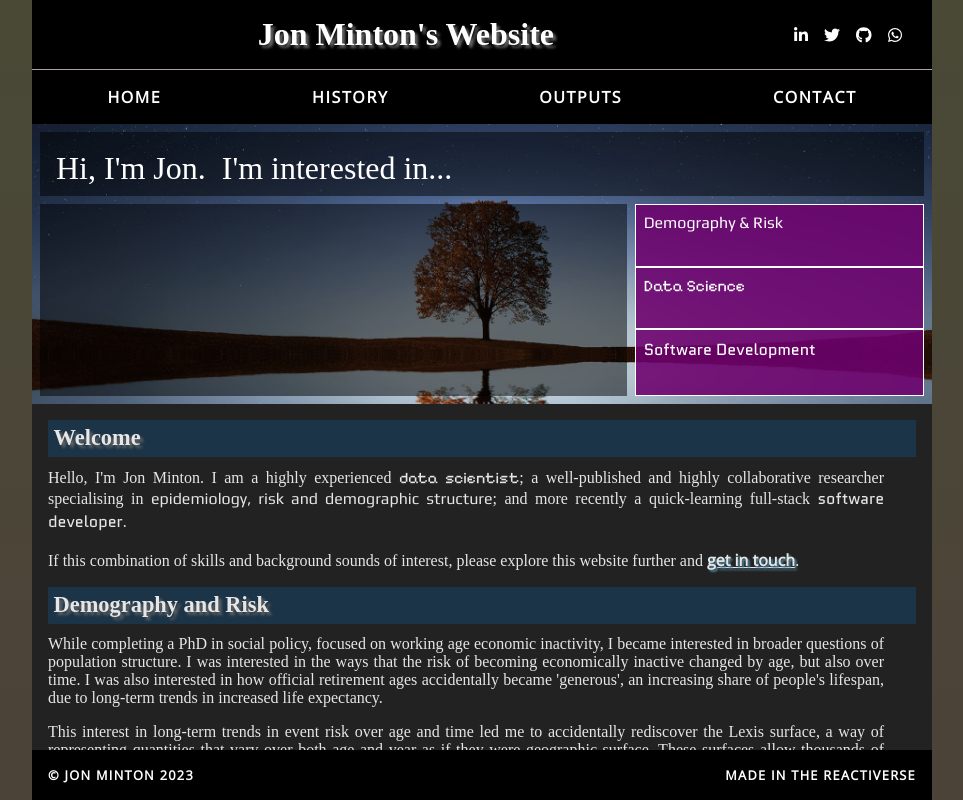
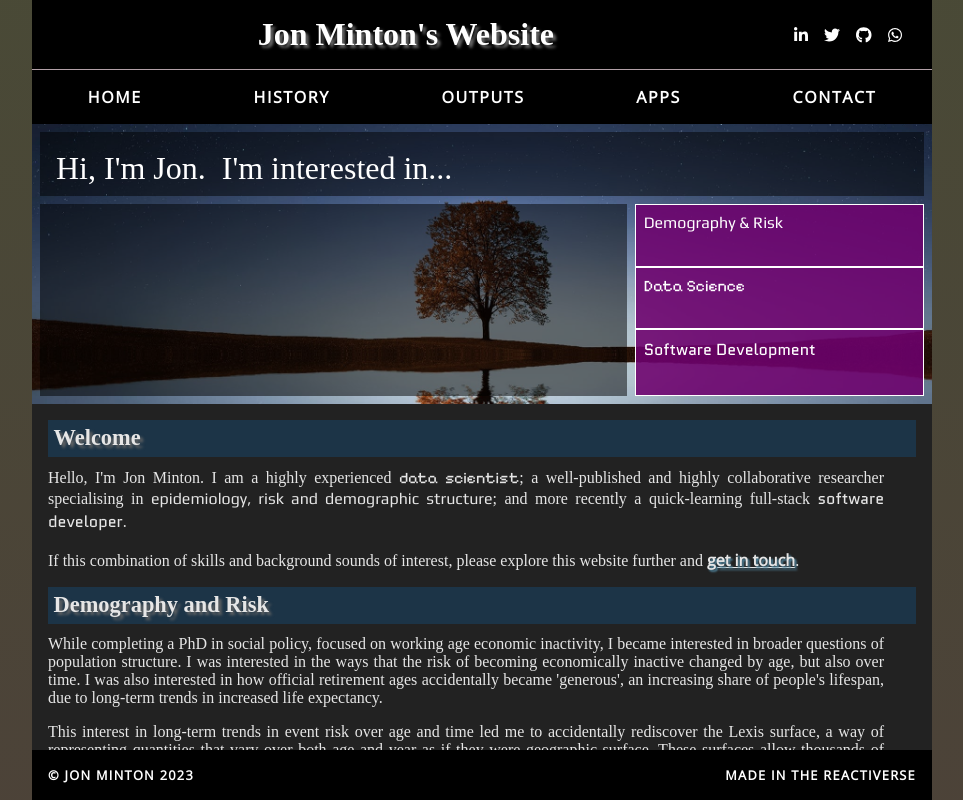
Before and after one commit to JonMinton/portfolio-new, a React (Create React App) app: page / in a window 1280 px wide. Shown: the top 800 px of the page, without its empty margins (158-1121 px from the left). Built offline with nearby package versions, Linux system fonts and the light colour scheme; a web font is replaced by a local one.

Commit message:
remove unneeded reference to fOff, as no longer used

```diff
--- a/src/components/Nav.js
+++ b/src/components/Nav.js
@@ -11,6 +11,7 @@ const Nav = () => {
         <li><Link className="header__link" to='/'>Home</Link></li>
         <li><Link className="header__link" to='/history'>History</Link></li>
         <li><Link className="header__link" to='/outputs'>Outputs</Link></li>
+        <li><Link className="header__link" to='/apps'>Apps</Link></li>
         <li><Link className="header__link" to='/contact'>Contact</Link></li>
       </ul>
     </nav>
--- a/src/pages/Whoops404.js
+++ b/src/pages/Whoops404.js
@@ -1,6 +1,5 @@
 
-const Whoops404 = ({fOff}) => {
-  fOff()
+const Whoops404 = () => {
 
   return (
     <main className="main">
```
